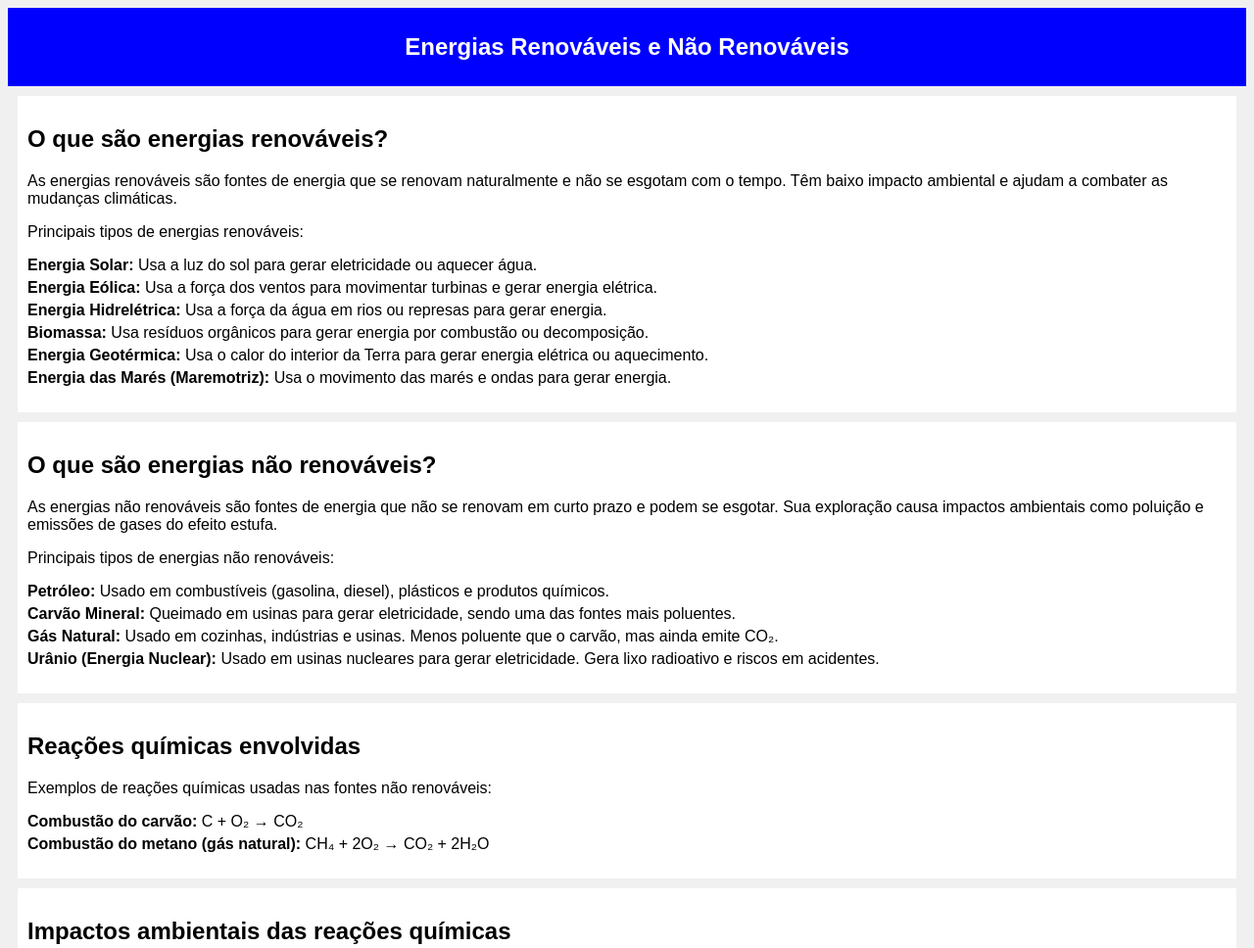
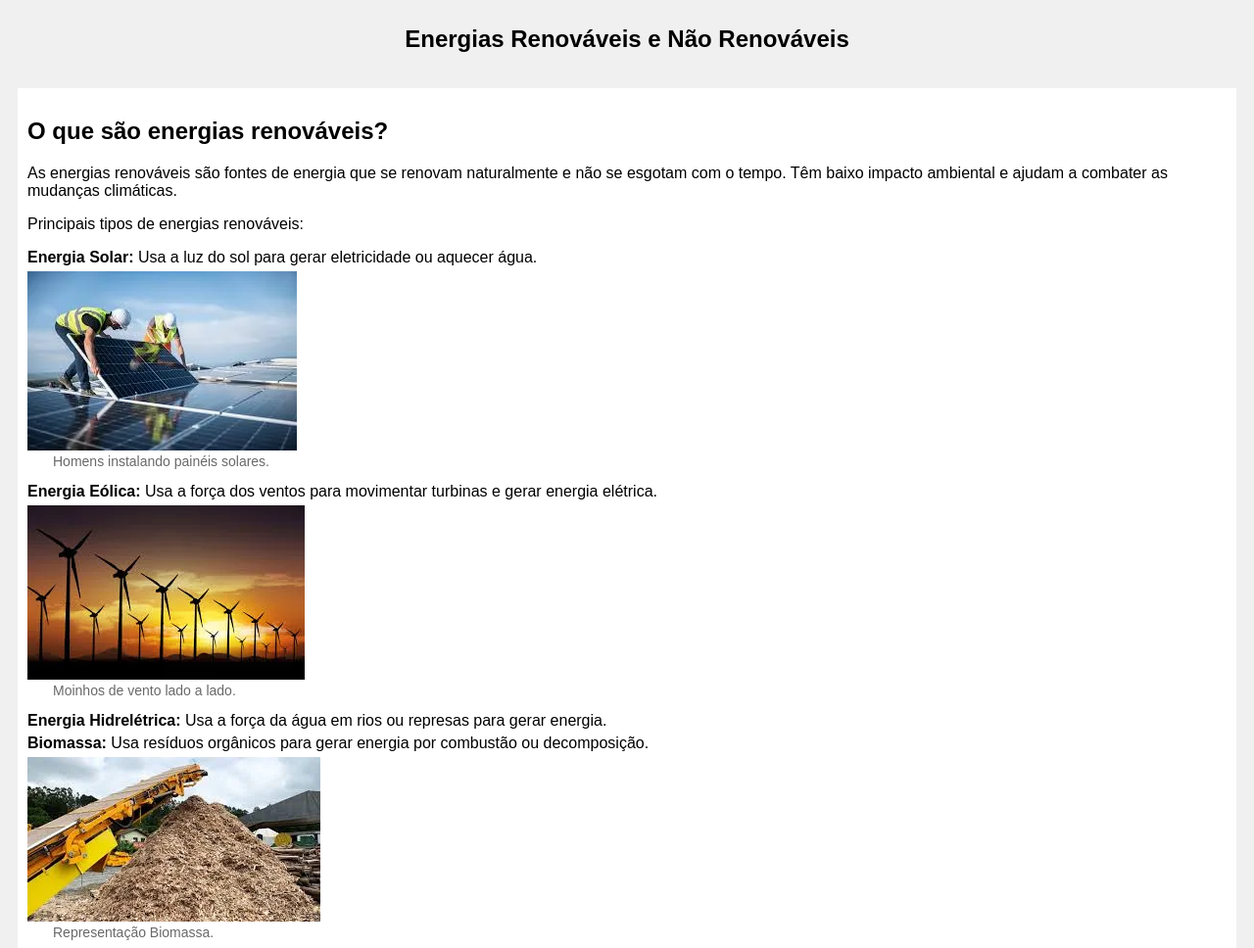
Before and after one commit to Gustavo98364/quimica-project, a plain HTML site: page trabalho_quimica.html in a window 1280 px wide. Shown: the top 968 px of the page at 98% size. Drawn offline with Linux system fonts and the light colour scheme.

Commit message:
Alteração do título do site, remoção do campo 'Recursos naturais e sustentabilidade' e adição de imagens ilustrativas aos tópicos de 'O que são energias sustentáveis'.

```diff
--- a/TRABALHO-DE-QUIMICA.css
+++ b/TRABALHO-DE-QUIMICA.css
@@ -4,10 +4,10 @@ body {
 }
 
 header {
-    background-color: blue;
-    color: white;
+    color: #000000;
     text-align: center;
     padding: 10px;
+    margin: -8px -8px 0 -8px;
 }
 
 h1 {
@@ -28,3 +28,9 @@ ul {
 li {
     margin-bottom: 5px;
 }
+
+.descricao-imagem {
+    color: #696969;
+    font-size: 14px;
+    margin: -1px 0 14px 26px;
+}
--- a/trabalho_quimica.html
+++ b/trabalho_quimica.html
@@ -8,7 +8,7 @@
 </head>
 <body>
     <header>
-        <h1>Energias Renováveis e Não Renováveis</h1>
+        <h1>Energias Renováveis e Não Renováveis </h1>
     </header>
 
     <div>
@@ -17,9 +17,12 @@
         <p>Principais tipos de energias renováveis:</p>
         <ul>
             <li><strong>Energia Solar:</strong> Usa a luz do sol para gerar eletricidade ou aquecer água.</li>
+            <img src="imagens/solar2.webp" alt=""> <p class="descricao-imagem"> Homens instalando painéis solares. </p>
             <li><strong>Energia Eólica:</strong> Usa a força dos ventos para movimentar turbinas e gerar energia elétrica.</li>
+            <img src="imagens/eolica2.webp" alt=""> <p class="descricao-imagem"> Moinhos de vento lado a lado. </p>
             <li><strong>Energia Hidrelétrica:</strong> Usa a força da água em rios ou represas para gerar energia.</li>
             <li><strong>Biomassa:</strong> Usa resíduos orgânicos para gerar energia por combustão ou decomposição.</li>
+            <img src="imagens/biomassa2.webp" alt=""> <p class="descricao-imagem"> Representação Biomassa. </p>
             <li><strong>Energia Geotérmica:</strong> Usa o calor do interior da Terra para gerar energia elétrica ou aquecimento.</li>
             <li><strong>Energia das Marés (Maremotriz):</strong> Usa o movimento das marés e ondas para gerar energia.</li>
         </ul>
@@ -61,10 +64,10 @@
         <p>A eficiência depende das reações químicas envolvidas. Fontes como o carvão perdem muita energia como calor, enquanto tecnologias renováveis modernas buscam minimizar perdas.</p>
     </div>
 
-    <div>
+    <!-- <div>
         <h2>Recursos Naturais e Sustentabilidade</h2>
         <p>Combustíveis fósseis demoram milhões de anos para se formar e, ao serem usados, não são renovados. Já as fontes renováveis estão ligadas a ciclos naturais e são mais sustentáveis.</p>
-    </div>
+    </div> -->
 
     <div>
         <h2>Curiosidades</h2>
```
Also changed, not shown: imagens/biomassa1.webp (added), imagens/biomassa2.webp (added), imagens/biomassa3.webp (added), imagens/biomassa4.jpeg (added), imagens/energia-renovavel.png (added), imagens/energia-sustentavel.png (added), imagens/energia_renovavel.png (added), imagens/eolica1.webp (added), imagens/eolica2.webp (added), imagens/representacao-energia-renovavel.avif (added), imagens/solar1.webp (added), imagens/solar2.webp (added).
